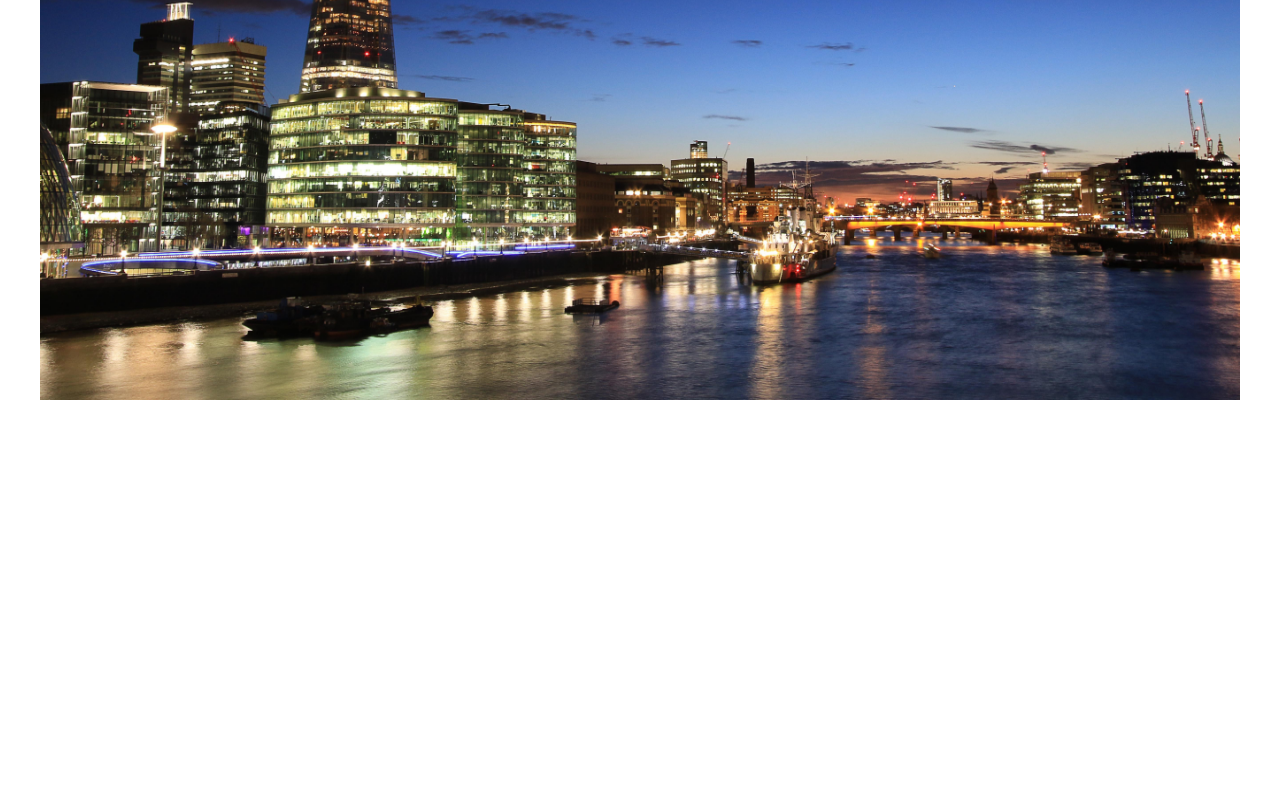
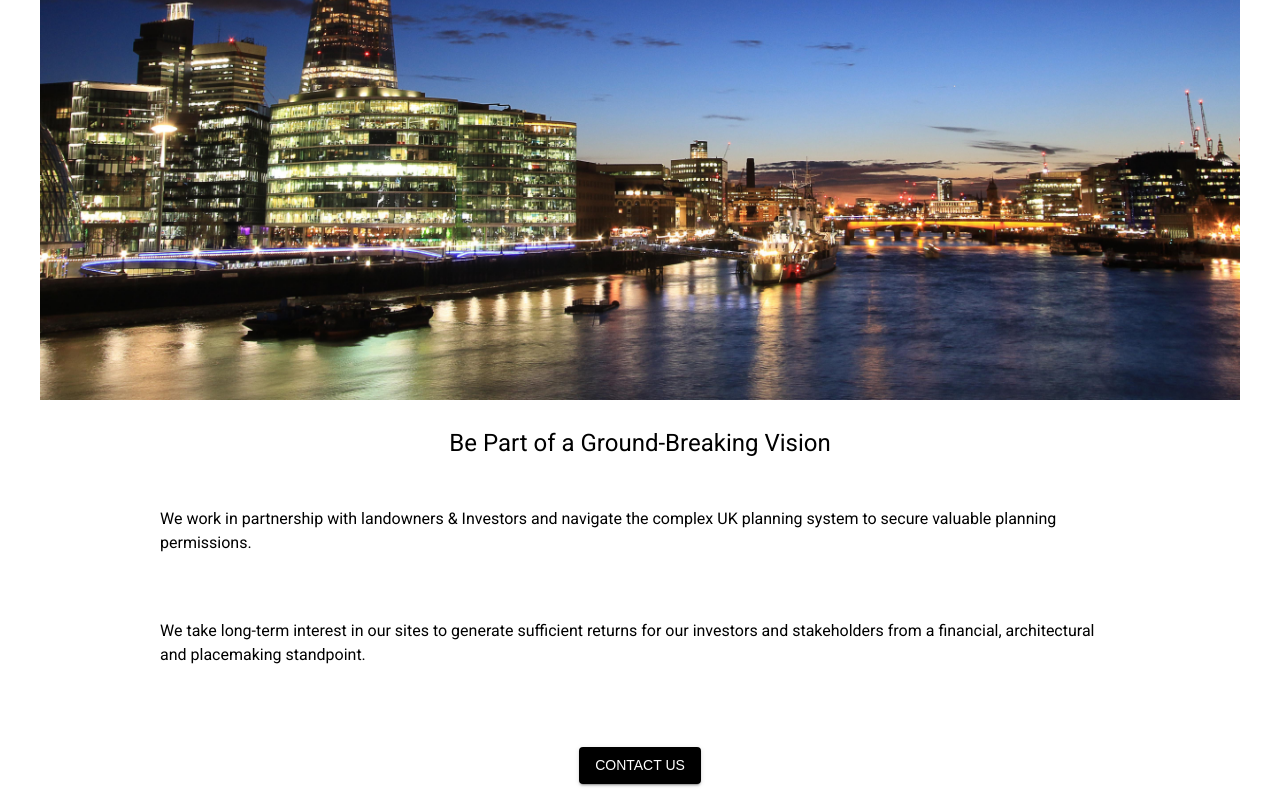
Before and after one commit to alamerton/Lydiard-Capital, a React (Create React App) app: page / in a window 1280 px wide. Shown: the part 2501-3301 px from the top of the page. Before the commit the page ends 2908 px from the top, so only its background shows below. Built offline with nearby package versions, Linux system fonts and the light colour scheme.

Commit message:
Refactored ground breaking card

```diff
--- a/src/components/GroundBreakingVisionCard.tsx
+++ b/src/components/GroundBreakingVisionCard.tsx
@@ -7,6 +7,7 @@ class GroundBreakingVisionCard extends Component {
       <Container
         style={{
           position: "relative",
+          top: "2rem",
         }}
       >
         <Container
@@ -95,15 +96,15 @@ class GroundBreakingVisionCard extends Component {
         <Container
           style={{
             position: "relative",
-            maxWidth: "30%",
+            maxWidth: "40%",
             margin: "auto",
             marginTop: "2rem",
             marginBottom: "3rem",
             minHeight: "2rem",
+            textAlign: "center",
           }}
         >
           <Button variant="contained">Contact us</Button>
-          {/* TODO: Make contact button direct user to contact area */}
         </Container>
       </Container>
     );
--- a/src/pages/Home.tsx
+++ b/src/pages/Home.tsx
@@ -20,7 +20,7 @@ const Home: FC<any> = (): ReactElement => {
       <GrossDevelopmentValueCard />
       <ConstructionCostsCard />
       <ExceptionalCard />
-      {/* <GroundBreakingVisionCard /> */}
+      <GroundBreakingVisionCard />
       {/* <LandDevelopmentPromotionCard /> */}
       {/* <InvestmentArmCard /> */}
       {/* <SitesCard /> */}
```
Also changed, not shown: src/components/ExceptionalCard.tsx (+1 -9 lines).
